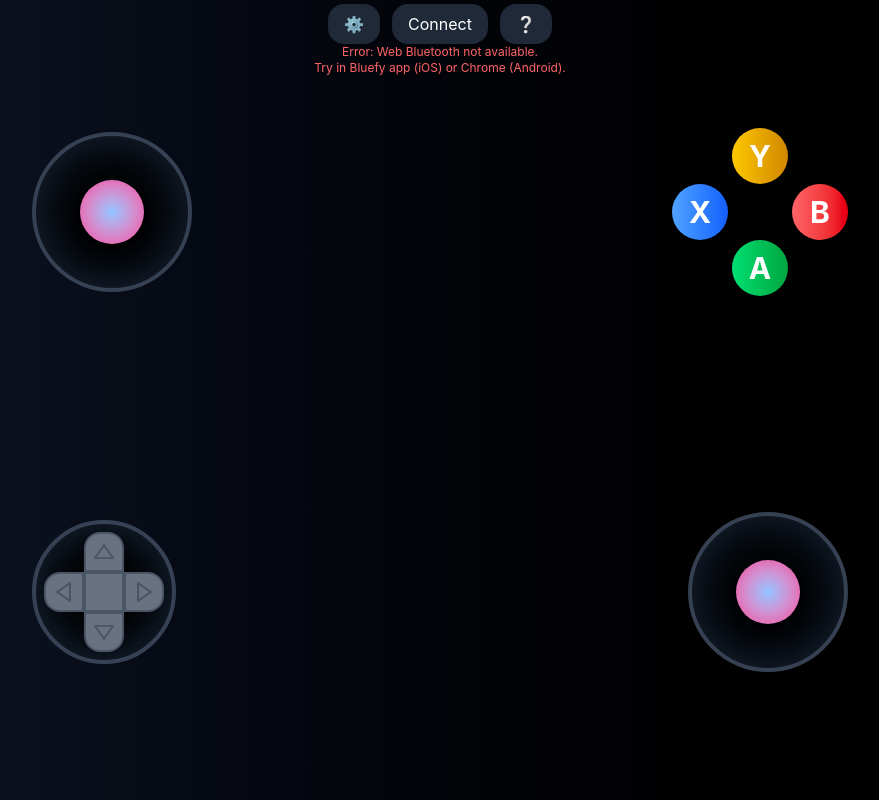
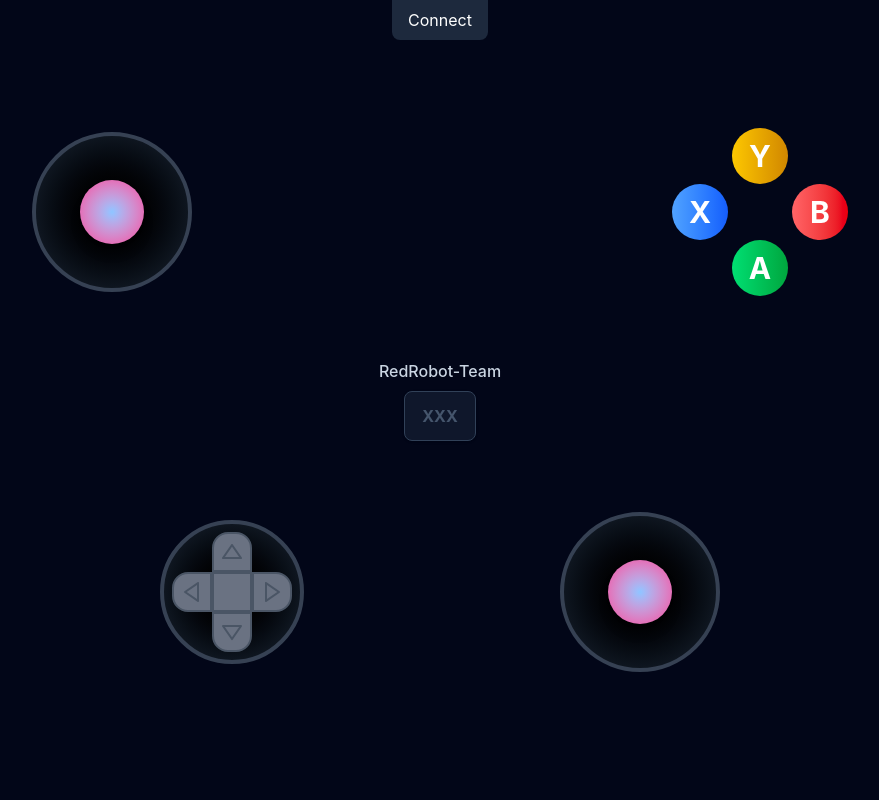
Before and after one commit to sanrav2016/red-robot-26-controller, a React (Vite) app: page / in a window 1280 px wide. Shown: the whole page, without its empty margins (200-1079 px from the left). Built offline with nearby package versions, Linux system fonts and the light colour scheme.

Commit message:
background image and input team number

```diff
--- a/src/App.jsx
+++ b/src/App.jsx
@@ -1,6 +1,7 @@
 import { useState, useRef, useEffect } from 'react'
 import './App.css'
 import favicon from './assets/favicon.png'
+import bkg from './assets/background.png'
 import Joystick from './Joystick'
 import Dpad from './Dpad'
 import XYAB from './XYAB'
@@ -123,6 +124,9 @@ function App() {
   const [error, setError] = useState('');
   const writeQueueRef = useRef([]);
   const isProcessingQueueRef = useRef(false);
+  const [teamNum, setTeamNum] = useState(undefined);
+
+  const blePrefix = "RedRobot-Team";
 
   const { landscape, key } = useLandscapeKey();
 
@@ -140,11 +144,21 @@ function App() {
     setError('');
     setStatus('Requesting device...');
 
+    let requestObj = {
+      acceptAllDevices: true,
+      optionalServices: [SERVICE_UUID]
+    };
+
+    if (teamNum) requestObj = {
+      filters: [{
+        namePrefix: `${blePrefix}${teamNum}`,
+        services: [SERVICE_UUID]
+      }],
+      optionalServices: [SERVICE_UUID]
+    };
+
     try {
-      const selectedDevice = await navigator.bluetooth.requestDevice({
-        acceptAllDevices: true,
-        optionalServices: [SERVICE_UUID]
-      });
+      const selectedDevice = await navigator.bluetooth.requestDevice(requestObj);
       setStatus(`Connecting to ${selectedDevice.name || 'unknown device'}...`);
       deviceRef.current = selectedDevice;
       const server = await selectedDevice.gatt.connect();
@@ -155,13 +169,15 @@ function App() {
       setBleConnected(true);
       selectedDevice.addEventListener('gattserverdisconnected', onBleDisconnected);
     } catch (err) {
-      console.error('Bluetooth Error:', err);
-      setError(err.message || 'Failed to connect');
+      setError(err.message.includes('Web Bluetooth API') ? "Error: Web Bluetooth not available." : "There was an error, please try again.");
+      console.error(err.message);
       setStatus('Disconnected');
     }
   };
 
   const writeToBle = async (key, value) => {
+    // packet structure: 4 bytes
+    // ~ (char), then header (1-2 char), then payload (1-2 int8)
     const totalBytes = 1 + key.length + value.length;
     const buffer = new ArrayBuffer(totalBytes);
     const view = new DataView(buffer);
@@ -220,16 +236,31 @@ function App() {
     <div key={key}>
       <link rel="icon" type="image/png" href={favicon} />
       <div className="w-[100dvw] h-[100dvh] bg-gradient-to-l from-black to-gray-900 relative flex flex-col items-center justify-between overflow-hidden m-0 p-3 select-none touch-none">
-        <div className="absolute top-0 flex flex-col items-center justify-center shrink-0 z-20 pt-1">
+        <div className="opacity-5 blur-[2px] contrast-200 absolute top-0 left-0 w-full h-full" style={{
+          backgroundImage: `url(${bkg})`,
+          backgroundAttachment: 'fixed',
+          backgroundPosition: 'center',
+          backgroundRepeat: 'no-repeat',
+          backgroundSize: 'cover', // or 'cover' depending on your preference
+        }}></div>
+        <div className="absolute top-0 left-0 w-full h-full flex flex-col justify-center items-center gap-2 bg-slate-950">
+          <span className="text-slate-300 text-md font-bold font-medium">{blePrefix}</span>
+          <input
+            type="text"
+            placeholder="XXX"
+            value={teamNum}
+            onChange={e => setTeamNum(e.target.value)}
+            className="w-18 py-3 px-4 text-base font-bold text-slate-200 bg-slate-900 border-[1.5px] border-slate-700 rounded-lg outline-none transition-all duration-200 ease-in-out shadow-sm text-center placeholder:text-slate-600 focus:border-indigo-500 focus:ring-4 focus:ring-indigo-500/15"
+          />
+        </div>
+        <div className="absolute top-0 flex flex-col items-center justify-center shrink-0 z-20">
           <div className="flex items-center justify-center gap-3 z-10">
-            <button className="ctrl-btn">⚙️</button>
-            <button className="ctrl-btn" onClick={bleConnected ? disconnectBle : connectBle}>
+            <button className={`px-4 py-2 ${!bleConnected ? "bg-slate-800" : "bg-red-400"} text-white rounded-b-lg mb-1`} onClick={bleConnected ? disconnectBle : connectBle}>
               {bleConnected ? 'Disconnect' : 'Connect'}
             </button>
-            <button className="ctrl-btn">❔</button>
           </div>
           <span className={`text-center text-xs ${(error != '' || !navigator.bluetooth) ? 'text-red-400' : 'text-gray-500'}`}>
-            {!navigator.bluetooth || error.includes('Web Bluetooth API') ? <span>Error: Web Bluetooth not available. <br />Try in Bluefy app (iOS) or Chrome (Android).</span> : error != '' ? error : status}
+            {!navigator.bluetooth || error != '' ? error : status}
           </span>
         </div>
         <div className="w-full max-w-4xl flex-1 flex flex-col items-center justify-around px-4 sm:px-10 py-2">
@@ -241,7 +272,7 @@ function App() {
               <XYAB writeToBle={writeToBle} />
             </div>
           </div>
-          <div className="w-full flex items-center justify-between">
+          <div className="w-full flex items-center justify-between px-[10dvw]">
             <div className="flex items-center justify-start shrink-0 scale-90 sm:scale-100">
               <Dpad writeToBle={writeToBle} />
             </div>
```
Also changed, not shown: src/assets/background.png (added).
